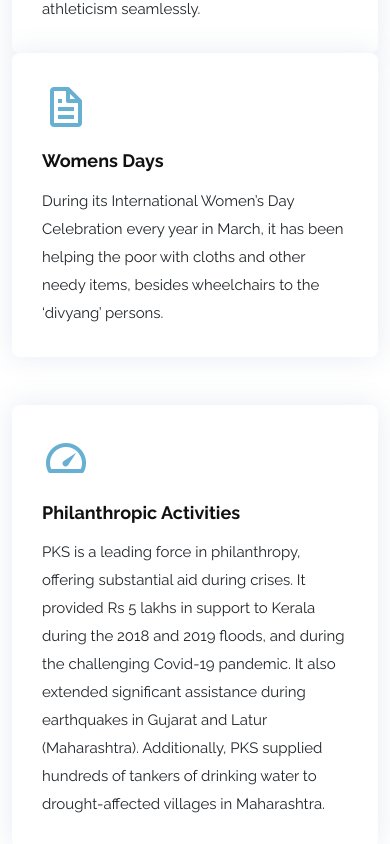
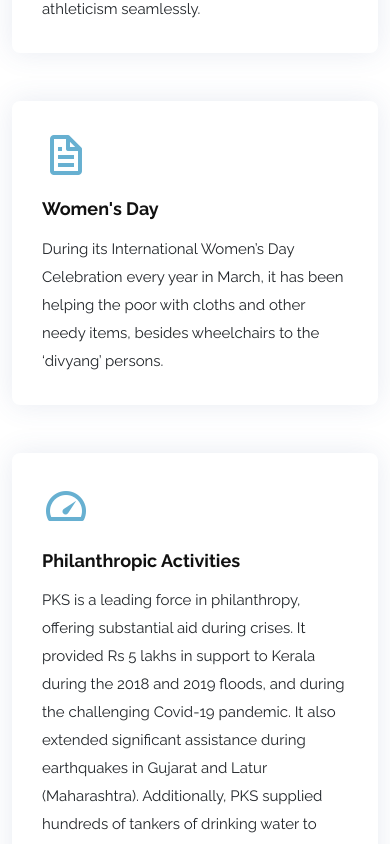
Before and after one commit to vinayakanarookutty/poonekeralasamajam, a React (Vite) app: page / in a window 390 px wide. Shown: the part 2840-3684 px from the top of the page. Built offline with nearby package versions, Linux system fonts and the light colour scheme.

Commit message:
Activity Page Configured

```diff
--- a/src/components/Activities.tsx
+++ b/src/components/Activities.tsx
@@ -1,54 +1,64 @@
-import  { useEffect } from 'react';
+import { useEffect } from 'react';
 import AOS from 'aos';
 import { Link } from 'react-router-dom';
 import 'aos/dist/aos.css';
 
-
-function Services() {
+const Services = () => {
   useEffect(() => {
     AOS.init();
   }, []);
 
+  const activities = [
+    {
+      icon: "bx bxl-dribbble",
+      title: "Sports and games",
+      description: "PKS has always been at the forefront of promoting sports, hosting diverse competitions like the annual Ball Badminton Tournament for the Krishna Kumar Memorial Trophy, honoring a cherished member. Talented Ball Badminton players once graced PKS, their legacy enduring despite their absence. Today, PKS continues its tradition with a grand Annual Sports Meet during Onam, blending celebration and athleticism seamlessly.",
+    },
+    {
+      icon: "bx bx-file",
+      title: "Women's Day",
+      description: "During its International Women’s Day Celebration every year in March, it has been helping the poor with cloths and other needy items, besides wheelchairs to the ‘divyang’ persons.",
+    },
+    {
+      icon: "bx bx-tachometer",
+      title: "Philanthropic Activities",
+      description: "PKS is a leading force in philanthropy, offering substantial aid during crises. It provided Rs 5 lakhs in support to Kerala during the 2018 and 2019 floods, and during the challenging Covid-19 pandemic. It also extended significant assistance during earthquakes in Gujarat and Latur (Maharashtra). Additionally, PKS supplied hundreds of tankers of drinking water to drought-affected villages in Maharashtra.",
+    },
+    {
+      icon: "bx bx-world",
+      title: "Charity",
+      description: "PKS is also providing financial help of approx… Rs.40000 plus every year to the needy people of Pune and other places for medical treatment and educational purposes.",
+    },
+  ];
+
   return (
-    <section id="services" className="services" >
-
+    <section id="services" className="services">
       <div className="container">
-        <div className="section-title" >
+        <div className="section-title">
           <h2>Activities</h2>
-          <p>PKS is a powerhouse in sports and philanthropy. They host events like the Ball Badminton Tournament and support International Women's Day with aid for the needy. During crises, they step up, providing substantial help during floods, earthquakes, and the Covid-19 pandemic. Their ongoing support for medical and educational needs showcases their commitment to making a difference in people's lives.</p>
+          <p>
+            PKS is a powerhouse in sports and philanthropy. They host events like the Ball Badminton Tournament and support International Women's Day with aid for the needy. During crises, they step up, providing substantial help during floods, earthquakes, and the Covid-19 pandemic. Their ongoing support for medical and educational needs showcases their commitment to making a difference in people's lives.
+          </p>
         </div>
         <div className="row">
-          <div className="col-md-6 col-lg-3 d-flex align-items-stretch  mb-lg-0">
-            <div className="icon-box" >
-              <div className="icon"><i className="bx bxl-dribbble"></i></div>
-              <h4 className="title"><a href="#">Sports and games</a></h4>
-              <p className="description">PKS has always been at the forefront of promoting sports, hosting diverse competitions like the annual Ball Badminton Tournament for the Krishna Kumar Memorial Trophy, honoring a cherished member. Talented Ball Badminton players once graced PKS, their legacy enduring despite their absence. Today, PKS continues its tradition with a grand Annual Sports Meet during Onam, blending celebration and athleticism seamlessly.</p>
+          {activities.map((activity, index) => (
+            <div key={index} className="col-md-6 col-lg-3 d-flex align-items-stretch mb-5 mb-lg-0">
+              <div className="icon-box">
+                <div className="icon">
+                  <i className={activity.icon}></i>
+                </div>
+                <h4 className="title">
+                  <a href="#">{activity.title}</a>
+                </h4>
+                <p className="description">{activity.description}</p>
+              </div>
             </div>
-          </div>
-          <div className="col-md-6 col-lg-3 d-flex align-items-stretch mb-5 mb-lg-0">
-            <div className="icon-box" >
-              <div className="icon"><i className="bx bx-file"></i></div>
-              <h4 className="title"><a href="#">Womens Days</a></h4>
-              <p className="description">During its International Women’s Day Celebration every year in March, it has been helping the poor with cloths and other needy items, besides wheelchairs to the ‘divyang’ persons.</p>
-            </div>
-          </div>
-          <div className="col-md-6 col-lg-3 d-flex align-items-stretch mb-5 mb-lg-0">
-            <div className="icon-box" >
-              <div className="icon"><i className="bx bx-tachometer"></i></div>
-              <h4 className="title"><a href="#">Philanthropic Activities</a></h4>
-              <p className="description">PKS is a leading force in philanthropy, offering substantial aid during crises. It provided Rs 5 lakhs in support to Kerala during the 2018 and 2019 floods, and during the challenging Covid-19 pandemic. It also extended significant assistance during earthquakes in Gujarat and Latur (Maharashtra). Additionally, PKS supplied hundreds of tankers of drinking water to drought-affected villages in Maharashtra.</p>
-            </div>
-          </div>
-          <div className="col-md-6 col-lg-3 d-flex   mb-5 mb-lg-0">
-            <div className="icon-box">
-              <div className="icon"><i className="bx bx-world"></i></div>
-              <h4 className="title"><a href="#">Charity</a></h4>
-              <p className="description">PKS is also providing financial help of approx… Rs.40000 plus every year to the needy people of Pune and other places for medical treatment and educational purposes.</p>
-            </div>
-          </div>
+          ))}
         </div>
         <div className="text-right">
-          <Link to="/more-activities" className="btn btn-primary">See More</Link>
+          <Link to="/more-activities" className="btn btn-primary">
+            See More
+          </Link>
         </div>
       </div>
     </section>
```
